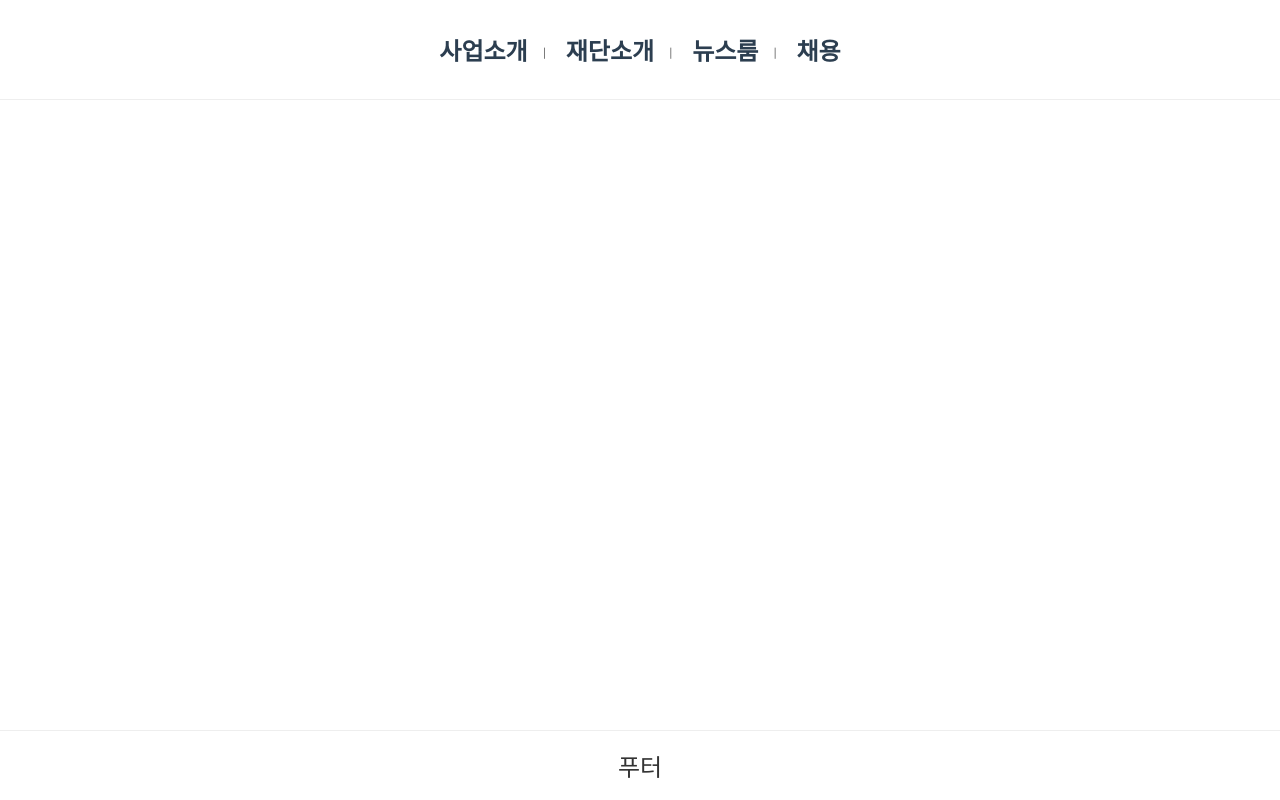
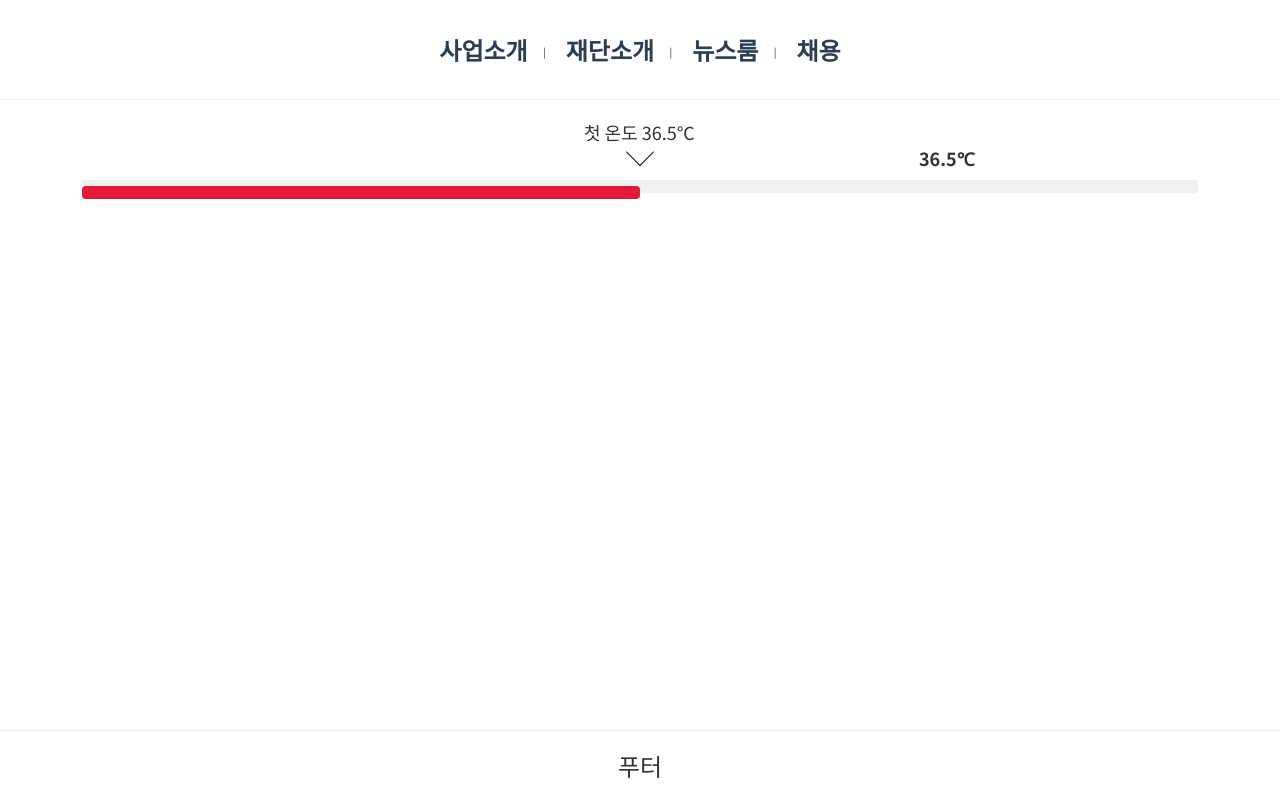
Before and after one commit to nohyoungjin/vue, a Vue app in the folder vue-project/: page /notiScroll in a window 1280 px wide. Built offline with nearby package versions, Linux system fonts and the light colour scheme.

Commit message:
간단 그래프 작업 건

```diff
--- a/vue-project/src/assets/scss/commons.scss
+++ b/vue-project/src/assets/scss/commons.scss
@@ -35,19 +35,6 @@ nav a.router-link-exact-active {color:#42b983}
 /* NEW */
 
 :root {
-  --root-impact-green: #00a75d;
-  --root-impact-gray: #898989;
-  --lighter-green: #EFF8F5;
-  --darker-green: #008A4D;
-  --gradient-1-start: var(--root-impact-green);
-  --gradient-1-end: #00A72F;
-  --green-1: #539D84;
-  --green-2: #75A48F;
-  --green-3: #A9D7C7;
-  --green-4: #E4ECE7;
-  --green-5: #E6F6EF;
-  --green-6: #ECF9F4;
-  --green-7: #F2FAF8;
   --blue-1: #2979FF;
   --blue-2: #2264D1;
   --white: #fff;
@@ -238,3 +225,72 @@ a:hover .css-im {box-shadow:rgb(0 0 33 / 7%) 0px 16px 22.4px 4.8px, rgb(0 0 33 /
 
 
 /* // NEW */
+
+/* 36.5 */
+
+.stats_graph_box {position:relative;padding-top:30px;padding-bottom:20px}
+.graph {position:relative;height:13px;margin:0 auto;background:#f0f0f0;border-radius:4px;white-space:nowrap}
+
+.bar{
+  /* position:relative; */
+  display:inline-block;
+  height:13px;
+  background:#ddd;
+  border-radius:4px;
+  }
+
+.bar.green {
+  /* position:relative; */
+  z-index:1;
+  background: #e51937;
+}
+
+.bar.clear {
+  position:relative;
+  background:transparent;
+}
+
+.desc{
+  position:absolute;
+  top:-58px;
+  /* left: calc(50% - 56px); */
+  z-index:100;
+  margin:0;
+  text-align:center;
+  font-size:18px;
+  line-height:20px;
+  color:#333;
+  /* -webkit-transform:translate(-50%,-50%);
+  -ms-transform:translate(-50%,-50%);
+  -o-transform:translate(-50%,-50%);
+  transform:translate(-50%,-50%); */
+}
+
+.desc em {
+font-style:normal;
+font-size:18px;
+font-weight:700;
+}
+
+.desc {
+  left: 50%
+}
+
+.desc dt {margin:0 0 0 -56px}
+.desc dd em::after {margin:0 0 0 -10px}
+
+/* .bar.green .desc{left:calc(36.5% + 67.7px);transform:translate(0,-50%);} */
+
+
+.stats_graph_box .bar.green .desc em::after {
+  content: '';
+  width: 20px; /* 사이즈 */
+  height: 20px; /* 사이즈 */
+  border-top: 1px solid #121212; /* 선 두께 */
+  border-right: 1px solid #121212; /* 선 두께 */
+  display: inline-block;
+  transform: rotate(135deg); /* 각도 */
+  position: absolute;
+  top: 20px; /* 기본 0px 값으로 해주세요 */
+  left: 0; /* 기본 0px 값으로 해주세요 */
+}
--- a/vue-project/src/router/index.js
+++ b/vue-project/src/router/index.js
@@ -3,6 +3,7 @@ import HomeView from '../views/HomeView.vue'
 import DataBinding from '../views/DataBinding.vue'
 import NestedComponent from '../views/NestedComponent.vue'
 import bodView from '../views/bodView.vue'
+import notiScroll from '../views/notiScroll.vue'
 
 const routes = [
   {
@@ -32,8 +33,12 @@ const routes = [
     path: '/bodView',
     name: 'bodView',
     component: bodView
+  },
+  {
+    path: '/notiScroll',
+    name: 'notiScroll',
+    component: notiScroll
   }
-
 ]
 
 const router = createRouter({
--- /dev/null
+++ b/vue-project/src/views/notiScroll.vue
@@ -0,0 +1,65 @@
+<template>
+
+    <div class="p-container">
+        <div class="p-container_inner">
+
+            <div class="stats_graph_box">
+
+                <div class="graph">
+                    <!-- 비율에 따라 width 값 조정 -->
+                    <div class="bar green" v-bind:style="{ width: actVal() + '%' }">
+                        <dl class="desc">
+                            <dt>첫 온도 36.5℃</dt>
+                            <dd><em style="font-weight:normal;"></em></dd>
+                        </dl>
+                    </div>
+                    <div class="bar clear" v-bind:style="{ width: cleVal() + '%' }">
+                        <dl class="desc">
+                            <dt>&nbsp;</dt>
+                            <dd><em>{{ defVal() }}℃</em></dd>
+                        </dl>
+                    </div>
+                </div>
+
+            </div>
+
+        </div>
+    </div>
+
+</template>
+
+<script>
+
+export default {
+  data() {
+    return {
+        defVa: 36.5,
+        addVa: 13.5
+        }
+    },
+    created() {
+        this.defVal(),
+        this.actVal(),
+        this.cleVal()
+    },
+    methods: {
+        defVal() {
+            return this.defVa
+        },
+        actVal() {
+            this.actVa = this.defVa + this.addVa
+            return this.actVa
+        },
+        cleVal() {
+            this.cleVa = 100 - (this.defVa + this.addVa)
+            return this.cleVa
+        }
+
+    }
+}
+
+</script>
+
+<style scoped>
+
+</style>
```
